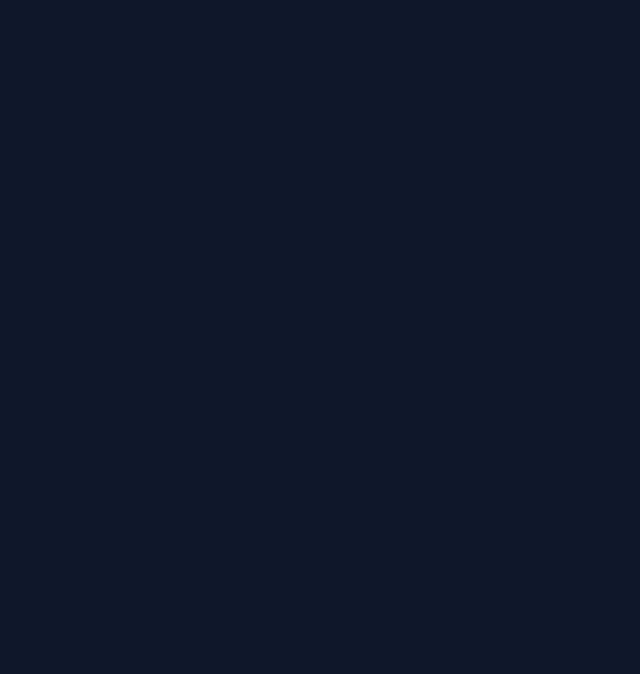
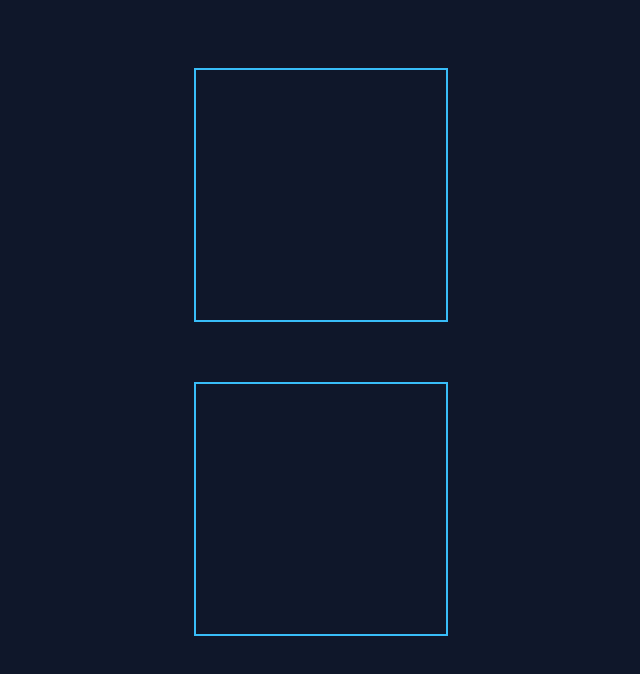
Before and after one commit to rohnroy0/portfolio_demo_26, a plain HTML site: page projects.html in a window 1280 px wide. Shown: the whole page, without its empty margins (319-959 px from the left). Drawn offline with Linux system fonts and the light colour scheme.

Commit message:
removed unwanted errors

```diff
--- a/style.css
+++ b/style.css
@@ -84,7 +84,7 @@ body {
     align-items: center;
     justify-content: center;
 }
-<<<<<<< HEAD
+
 
 
 .p1,.p2 {
@@ -108,5 +108,3 @@ body {
 .p2:hover {
     box-shadow: 0 0 15px rgba(56, 189, 248, 0.6);
 }
-=======
->>>>>>> 3ca35493bbc11b9613bedd0529c1544a211c8861
```
